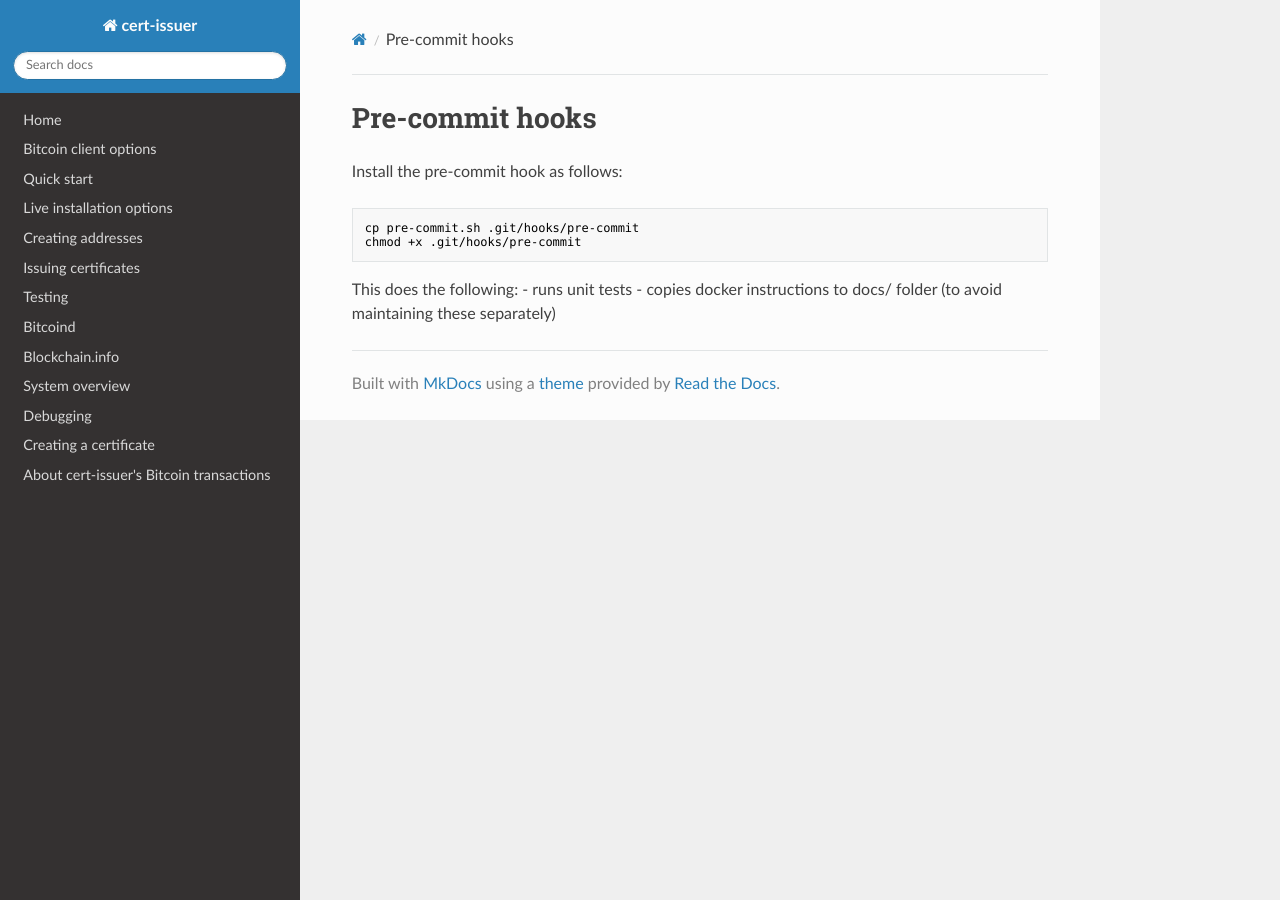
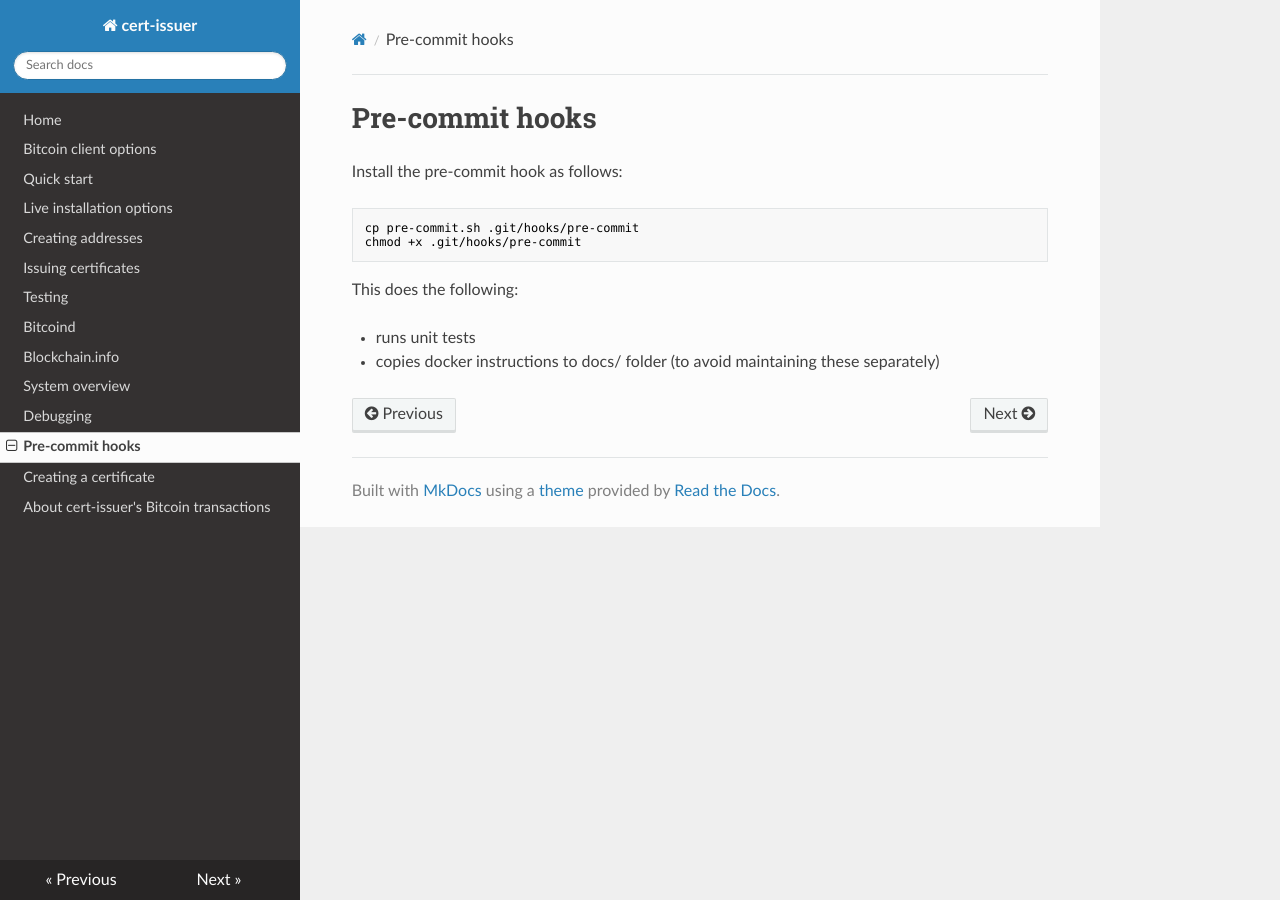
Before and after one commit to blockchain-certificates/cert-issuer, an MkDocs documentation site: the page built from docs/precommit.md, in a window 1280 px wide. Built offline with MkDocs 1.6.1, drawn with Linux system fonts in a browser that asks for light colours; nearby versions of some CDN libraries; old or Windows-style settings are respelled for this version of MkDocs.

Commit message:
add precommit hook instructions

````diff
--- a/docs/precommit.md
+++ b/docs/precommit.md
@@ -9,5 +9,6 @@ chmod +x .git/hooks/pre-commit
 ```
 
 This does the following:
+
 - runs unit tests
 - copies docker instructions to docs/ folder (to avoid maintaining these separately)
--- a/mkdocs.yml
+++ b/mkdocs.yml
@@ -12,6 +12,7 @@ pages:
 - Blockchain.info: blockchain_info.md
 - System overview: system_overview.md
 - Debugging: debugging.md
+- Pre-commit hooks: precommit.md
 - Creating a certificate: creating_cert.md
 - About cert-issuer's Bitcoin transactions: bitcoin_faq.md
 
````
